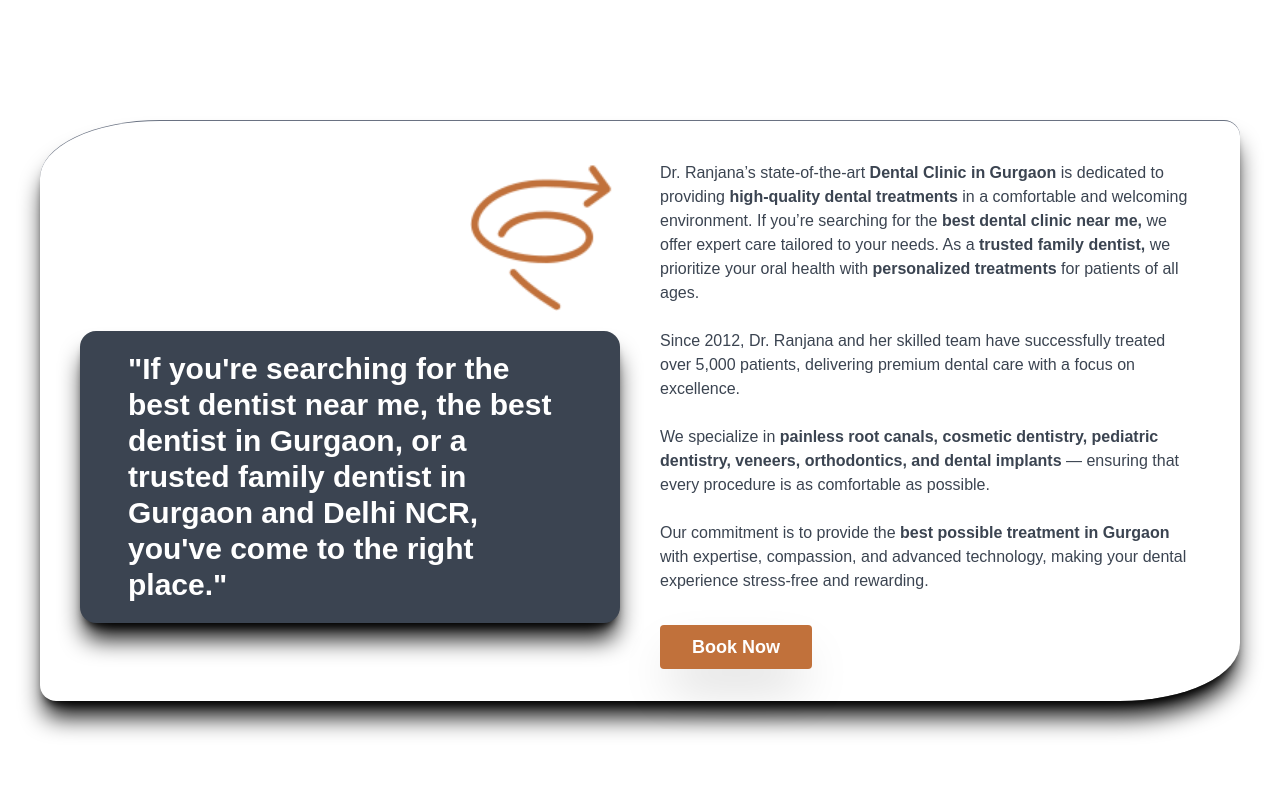
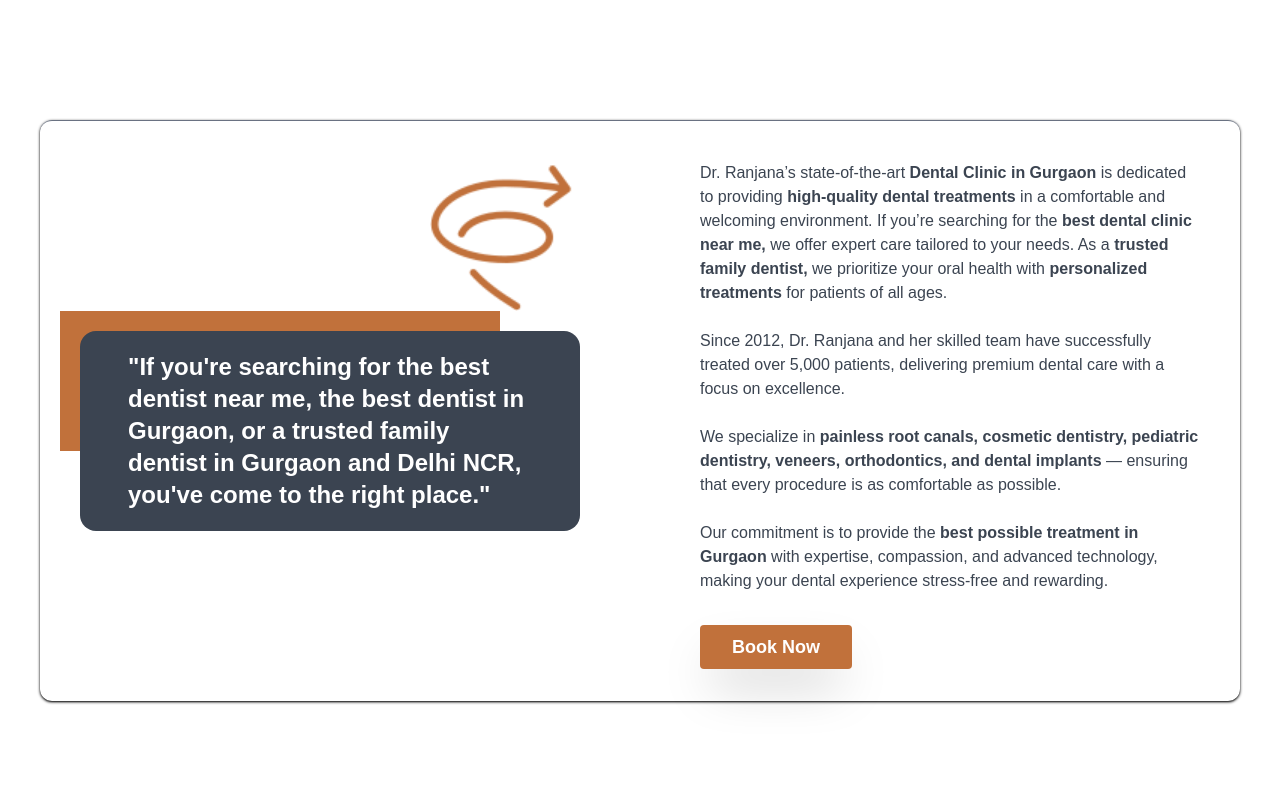
Before and after one commit to mridul-giri/dr-ranjana-dentist, a Next.js app: page / in a window 1280 px wide. Shown: the part 1320-2120 px from the top of the page. Built offline with nearby package versions, Linux system fonts and the light colour scheme; a web font is replaced by a local one.

Commit message:
files added

```diff
--- a/src/app/about/page.tsx
+++ b/src/app/about/page.tsx
@@ -68,24 +68,16 @@ export default function About() {
       <section className="mt-32 px-5 md:px-32 pb-20">
         <div className="flex flex-col xl:flex-col justify-center items-center">
           <motion.h1
-            className="text-5xl md:text-6xl font-bold text-center secondary-color"
+            className="text-3xl md:text-6xl font-bold text-center secondary-color"
             {...fadeInLeft}
           >
             Hi! I am Dr. Ranjana Sharma
           </motion.h1>
-          {/* <motion.div {...fadeInUp}>
-            <Image
-              src="/icons/curved-arrow-downward.png"
-              width={100}
-              height={100}
-              alt=""
-            />
-          </motion.div> */}
         </div>
 
-        <div className="flex flex-col xl:flex-row gap-20 mt-20">
+        <div className="flex flex-col xl:flex-row gap-20 mt-10 md:mt-20">
           <motion.div className="w-full xl:w-1/2" {...fadeInLeft}>
-            <h2 className="text-3xl font-bold py-5">BDS & Implantologist</h2>
+            <h2 className="text-2xl md:text-3xl font-bold py-5">BDS & Implantologist</h2>
             <p>
               I am a highly skilled dental professional with 12 years of
               clinical experience. I completed my BDS from IDST College, Meerut,
@@ -116,7 +108,7 @@ export default function About() {
         </div>
       </section>
 
-      <section className="m-5 xl:m-10 p-5 xl:p-10 primary-bg rounded-4xl shadow border-t border-gray-500">
+      <section className="m-5 xl:m-10 p-5 xl:p-10 primary-bg rounded-xl shadow shadow-black hover:shadow hover:shadow-[#c1713b] transition-all duration-100 ease-in-out border-t border-gray-500">
         <motion.h3
           className="text-center text-4xl md:text-6xl font-bold mb-20 secondary-color"
           {...fadeInUp}
--- a/src/components/Footer.tsx
+++ b/src/components/Footer.tsx
@@ -5,7 +5,7 @@ import MapLink from "./MapLink";
 export default function Footer() {
   return (
     <footer>
-      <div className="mt-32 p-5 md:p-10 secondary-bg text-[#fff2e9]">
+      <div className="mt-32 p-5 md:p-10 secondary-bg text-white">
         <section className="flex justify-center items-center">
           <Image
             src="/icons/ranjana-dental-white-logo.png"
@@ -20,16 +20,18 @@ export default function Footer() {
         </section>
         <div className="flex flex-col xl:flex-row justify-between gap-5 mt-10">
           <section className="w-full">
-            <h3 className="text-4xl font-bold mb-6">Our Hours:</h3>
-            <ul className="flex flex-col gap-1 text-xl">
-              <li className="text-2xl">(Monday to Sunday)</li>
+            <h3 className="text-2xl md:text-4xl font-bold mb-6">Our Hours:</h3>
+            <ul className="flex flex-col gap-1 md:text-xl">
+              <li className="text-xl md:text-2xl">(Monday to Sunday)</li>
               <li>- Morning: 10:00am - 1:00pm</li>
               <li>- Evening: 4:00am - 8:00pm</li>
             </ul>
           </section>
           <section className="w-full">
-            <h3 className="text-4xl font-bold mb-6">Our Location:</h3>
-            <ul className="flex flex-col gap-5 text-xl">
+            <h3 className="text-2xl md:text-4xl font-bold mb-6">
+              Our Location:
+            </h3>
+            <ul className="flex flex-col gap-5 md:text-xl">
               <li>
                 <p className="mb-3">
                   Address- Shop number 42, Pivotal Divaan, Sector 84, Gurgaon,
--- a/src/components/Intro.tsx
+++ b/src/components/Intro.tsx
@@ -6,8 +6,8 @@ import BookingBtn from "./BookingBtn";
 export default function Intro() {
   return (
     <section className="mt-28 p-5 md:p-10 custom-bg">
-      <div className="flex flex-col xl:flex-row gap-10 p-10 border-t border-gray-500 rounded-tl-[10%] rounded-br-[10%] rounded-2xl shadow-xl shadow-black hover:shadow-xl hover:shadow-[#c1713b] transition-all duration-100 ease-in-out">
-        <div className="w-full xl:w-1/2 flex flex-col-reverse xl:flex-col gap-5 items-center xl:items-end">
+      <div className="flex flex-col xl:flex-row gap-10 border-t border-gray-500 rounded-xl shadow shadow-black hover:shadow hover:shadow-[#c1713b] transition-all duration-100 ease-in-out">
+        <div className="w-full xl:w-1/2 flex flex-col-reverse xl:flex-col gap-5 p-10 items-center xl:items-end">
           <motion.div {...fadeInUp}>
             <Image
               src="/icons/forward-arrow.png"
@@ -26,7 +26,7 @@ export default function Intro() {
           </motion.div>
 
           <motion.h3
-            className="text-xl md:text-3xl font-bold secondary-bg text-white py-5 px-12 rounded-2xl shadow-xl shadow-black"
+            className="text-lg md:text-2xl p-5 font-bold secondary-bg text-white py-5 px-6 md:px-12 rounded-2xl custom-shadow"
             {...fadeInLeft}
           >
             &quot;If you&apos;re searching for the{" "}
@@ -36,7 +36,7 @@ export default function Intro() {
             you&apos;ve come to the right place.&quot;
           </motion.h3>
         </div>
-        <motion.div className="w-full xl:w-1/2" {...fadeInRight}>
+        <motion.div className="w-full xl:w-1/2 p-5 md:p-10" {...fadeInRight}>
           <p className="font-medium mb-10 secondary-color">
             Dr. Ranjana’s state-of-the-art{" "}
             <strong>Dental Clinic in Gurgaon</strong> is dedicated to providing{" "}
```
